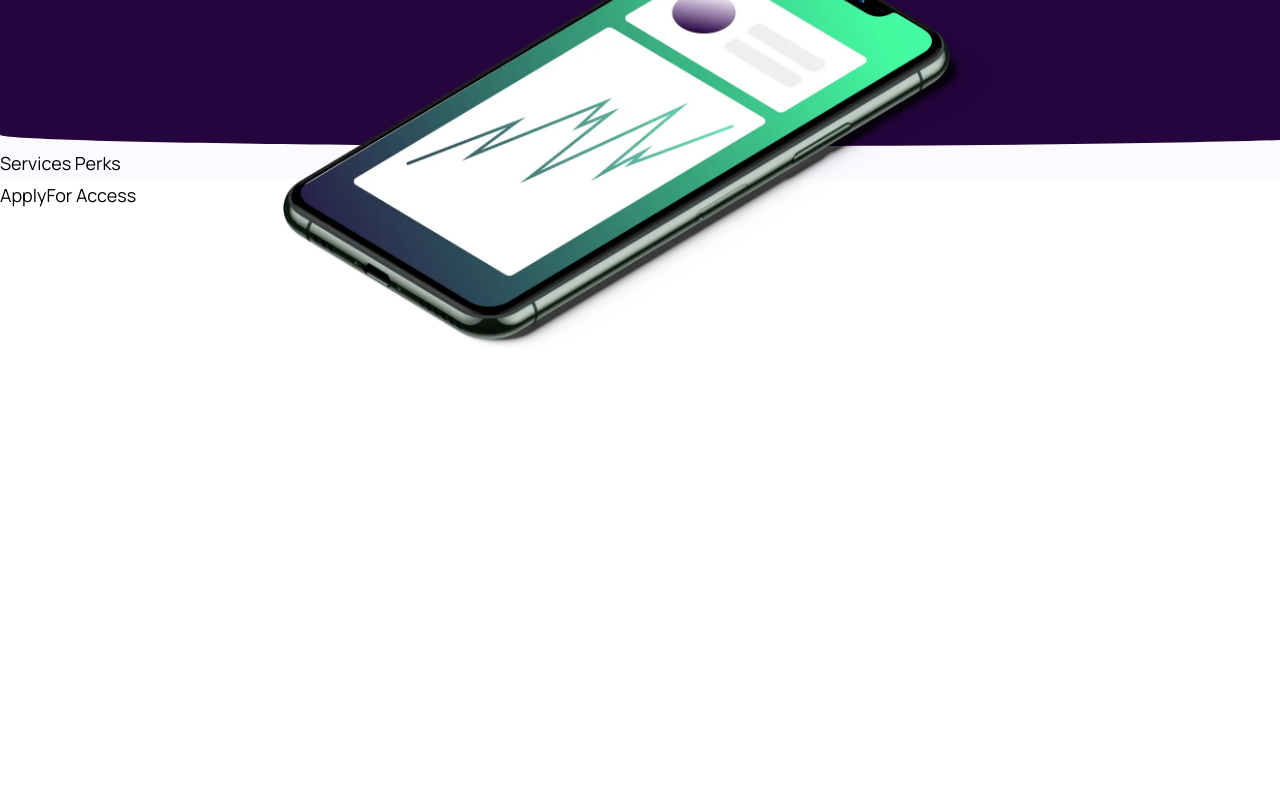
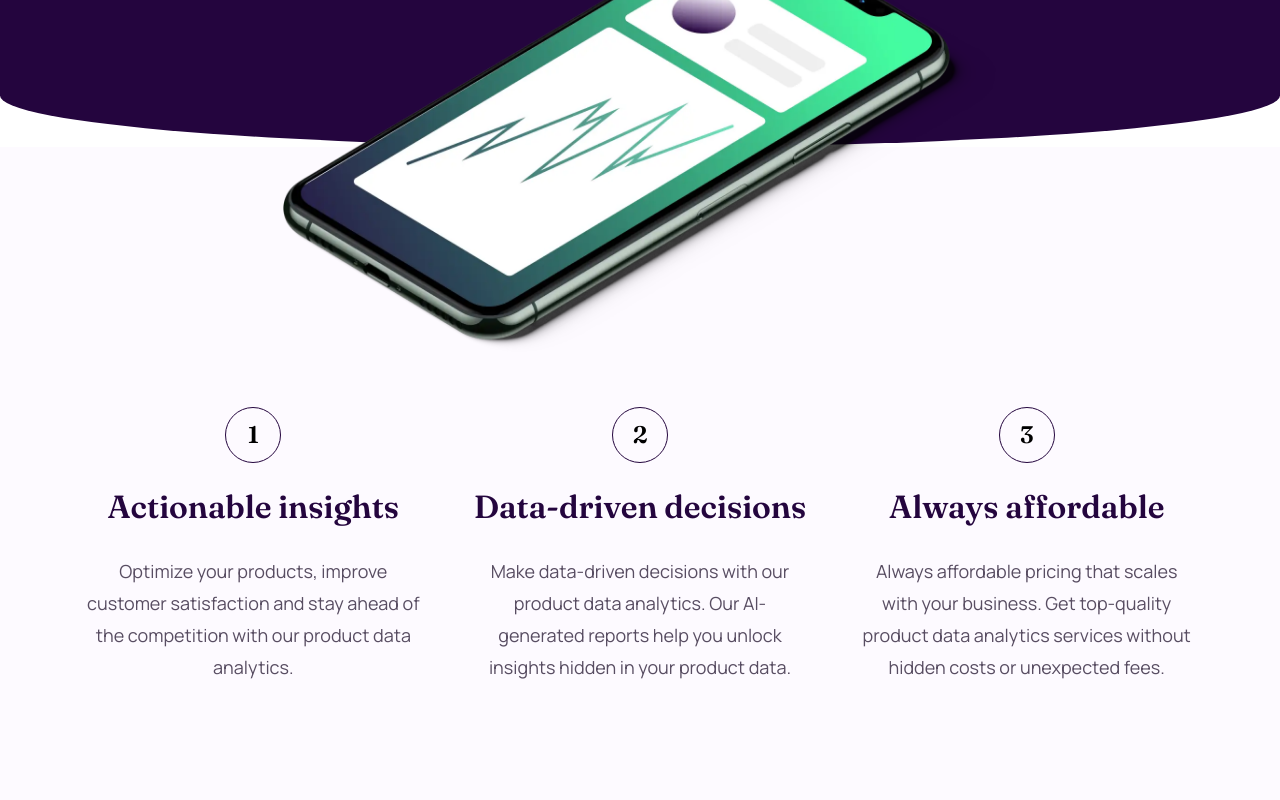
Before and after one commit to tsertic/frontend_mentor_challenges, a Next.js app in the folder workit_landing_page/: page / in a window 1280 px wide. Shown: the part 540-1340 px from the top of the page. Built offline with nearby package versions, Linux system fonts and the light colour scheme.

Commit message:
workit_landing_page:added serviceperks section

```diff
--- a/workit_landing_page/app/_components/Homepage/HeroSection.tsx
+++ b/workit_landing_page/app/_components/Homepage/HeroSection.tsx
@@ -3,7 +3,7 @@ import { Button } from "../UI/Button";
 import Image from "next/image";
 export const HeroSection = () => {
   return (
-    <section className=" pt-[130px] pb-[156px] px-[16px] bg-dark-purple text-white relative flex flex-col items-center ">
+    <section className=" pt-[130px] pb-[156px] px-[16px] bg-dark-purple text-white relative flex flex-col items-center rounded-bottom-large">
       <h1 className="text-center font-fraunces mb-[40px] text-[46px] leading-[50px] md:text-headingM xl:text-headingL w-full md:max-w-[573px] lg:max-w-[635px]">
         Data{" "}
         <span className="border-b-[2px] border-eucaplyptus pb-[-5px] inline-block">
@@ -14,19 +14,7 @@ export const HeroSection = () => {
         your needs.
       </h1>
       <Button>Learn More</Button>
-      <div className="custom-shape-divider-bottom-1693640001  ">
-        <svg
-          data-name="Layer 1"
-          xmlns="http://www.w3.org/2000/svg"
-          viewBox="0 0 1200 120"
-          preserveAspectRatio="none"
-        >
-          <path
-            d="M600,112.77C268.63,112.77,0,65.52,0,7.23V120H1200V7.23C1200,65.52,931.37,112.77,600,112.77Z"
-            className="fill-ghost-white"
-          ></path>
-        </svg>
-      </div>
+
       <Image
         src="/images/bg-pattern-1.svg"
         width={270}
--- /dev/null
+++ b/workit_landing_page/app/_components/Homepage/ServicePerks.tsx
@@ -0,0 +1,13 @@
+import { servicePerks } from "@/constants";
+import React from "react";
+import { ServiceCard } from "../UI/ServiceCard";
+
+export const ServicePerks = () => {
+  return (
+    <div className="container-wide flex flex-col xl:flex-row items-center gap-[50px]">
+      {servicePerks.map((service, i) => {
+        return <ServiceCard cardData={service} number={+i + 1} />;
+      })}
+    </div>
+  );
+};
--- a/workit_landing_page/app/_components/Navigation/Navigation.tsx
+++ b/workit_landing_page/app/_components/Navigation/Navigation.tsx
@@ -25,7 +25,7 @@ export const Navigation = () => {
   }, [dispatch]);
   return (
     <div className="fixed w-full z-40">
-      <nav className="pt-[32px] flex  max-w-[1110px] mx-auto justify-between padding-x">
+      <nav className="pt-[32px] flex container-wide justify-between padding-x">
         <Logo type={dark ? "dark" : "light"} />
         <ButtonLink dark={dark}>Apply for access</ButtonLink>
       </nav>
--- /dev/null
+++ b/workit_landing_page/app/_components/UI/ServiceCard.tsx
@@ -0,0 +1,22 @@
+import { IServiceCardData } from "@/types/types";
+import React from "react";
+interface IServiceCard {
+  cardData: IServiceCardData;
+  number: number;
+}
+export const ServiceCard: React.FC<IServiceCard> = ({ cardData, number }) => {
+  const { name, description } = cardData;
+  return (
+    <div className="w-full max-w-[573px] flex flex-col md:flex-row xl:flex-col items-center gap-[24px]">
+      <div className="border-[1px] border-dark-purple rounded-full w-[48px]  h-[46px] xl:w-[56px] xl:h-[56px] text-[20px] leading-[36px] font-semibold md:text-[24px] md:leading-[40px] font-fraunces flex items-center justify-center ">
+        {number}
+      </div>
+      <div className="flex flex-col gap-[16px] xl:gap-[28px] text-center md:text-left xl:text-center w-full">
+        <h3 className=" font-fraunces text-heading-XS xl:text-headingS  text-dark-purple">
+          {name}
+        </h3>
+        <p className=" text-davys-grey ">{description}</p>
+      </div>
+    </div>
+  );
+};
--- /dev/null
+++ b/workit_landing_page/app/_components/esthetics/RoundedBottom.tsx
@@ -0,0 +1,5 @@
+import React from "react";
+
+export const RoundedBottom = () => {
+  return <div>RoundedBottom</div>;
+};
--- a/workit_landing_page/app/globals.css
+++ b/workit_landing_page/app/globals.css
@@ -17,31 +17,16 @@
   .padding-body-b {
     @apply pb-[64px] md:pb-[120px] xl:pb-[110px];
   }
-}
-.custom-shape-divider-bottom-1693640001 {
-  position: absolute;
-  bottom: 0;
-  left: 0;
-  width: 100%;
-  overflow: hidden;
-  line-height: 0;
+  .container-wide {
+    @apply w-full max-w-[1110px] mx-auto;
+  }
 }
 
-.custom-shape-divider-bottom-1693640001 svg {
-  position: relative;
-  display: block;
-  width: calc(106% + 1.3px);
-  height: 13px;
+.rounded-bottom-large {
+  border-bottom-right-radius: 100% 15%;
+  border-bottom-left-radius: 100% 15%;
 }
-
-.custom-shape-divider-bottom-1693640001 .shape-fill {
-  fill: #979797;
+.rounded-bottom-small {
+  border-bottom-right-radius: 160% 10%;
+  border-bottom-left-radius: 160% 10%;
 }
-
-/** For mobile devices **/
-@media (max-width: 767px) {
-  .custom-shape-divider-bottom-1693640001 svg {
-    width: calc(106% + 1.3px);
-    height: 16px;
-  }
-}
--- a/workit_landing_page/app/layout.tsx
+++ b/workit_landing_page/app/layout.tsx
@@ -3,8 +3,6 @@ import type { Metadata } from "next";
 import localFont from "next/font/local";
 import { Navigation } from "./_components/Navigation/Navigation";
 import { Footer } from "./_components/Footer/Footer";
-import { Provider } from "react-redux";
-import { store } from "@/redux/store";
 import { ReduxProvider } from "./_components/providers/ReduxProvider";
 
 const manrope = localFont({
@@ -46,7 +44,7 @@ export default function RootLayout({
   return (
     <html lang="en">
       <body
-        className={`${manrope.variable} ${fraunces144.variable} font-manrope text-body padding-body-b`}
+        className={`${manrope.variable} ${fraunces144.variable} font-manrope text-bodyS xl:text-body padding-body-b`}
       >
         <ReduxProvider>
           <Navigation />
--- a/workit_landing_page/app/page.tsx
+++ b/workit_landing_page/app/page.tsx
@@ -1,10 +1,14 @@
 import { HeroSection } from "./_components/Homepage/HeroSection";
+import { ServicePerks } from "./_components/Homepage/ServicePerks";
 
 export default function Home() {
   return (
     <main className="">
       <HeroSection />
-      <section className="bg-ghost-white">Services Perks</section>
+
+      <section className="bg-ghost-white padding-x pt-[160px] md:pt-[200px] xl:pt-[260px] pb-[71px] md:pb-[103px] xl:pb-[171px] rounded-bottom-large ">
+        <ServicePerks />
+      </section>
       <section className="min-h-[900px]">ApplyFor Access</section>
     </main>
   );
--- /dev/null
+++ b/workit_landing_page/constants/index.ts
@@ -0,0 +1,17 @@
+export const servicePerks = [
+  {
+    name: "Actionable insights",
+    description:
+      "Optimize your products, improve customer satisfaction and stay ahead of the competition with our product data analytics.",
+  },
+  {
+    name: "Data-driven decisions",
+    description:
+      "Make data-driven decisions with our product data analytics. Our AI-generated reports help you unlock insights hidden in your product data.",
+  },
+  {
+    name: "Always affordable",
+    description:
+      "Always affordable pricing that scales with your business. Get top-quality product data analytics services without hidden costs or unexpected fees.",
+  },
+];
--- a/workit_landing_page/tailwind.config.ts
+++ b/workit_landing_page/tailwind.config.ts
@@ -13,10 +13,12 @@ const config: Config = {
     },
     fontSize: {
       body: ["18px", { lineHeight: "32px", fontWeight: "400" }],
+      bodyS: ["16px", { lineHeight: "28px", fontWeight: "400" }],
       button: ["18px", { lineHeight: "32px", fontWeight: 700 }],
       headingL: ["80px", { lineHeight: "80px", fontWeight: "600" }],
       headingM: ["56px", { lineHeight: "64px", fontWeight: "600" }],
       headingS: ["32px", { lineHeight: "40px", fontWeight: "600" }],
+      headingXS: ["28px", { lineHeight: "36px", fontWeight: "600" }],
     },
     extend: {
       colors: {
--- /dev/null
+++ b/workit_landing_page/types/types.ts
@@ -0,0 +1,4 @@
+export interface IServiceCardData {
+  name: string;
+  description: string;
+}
```
